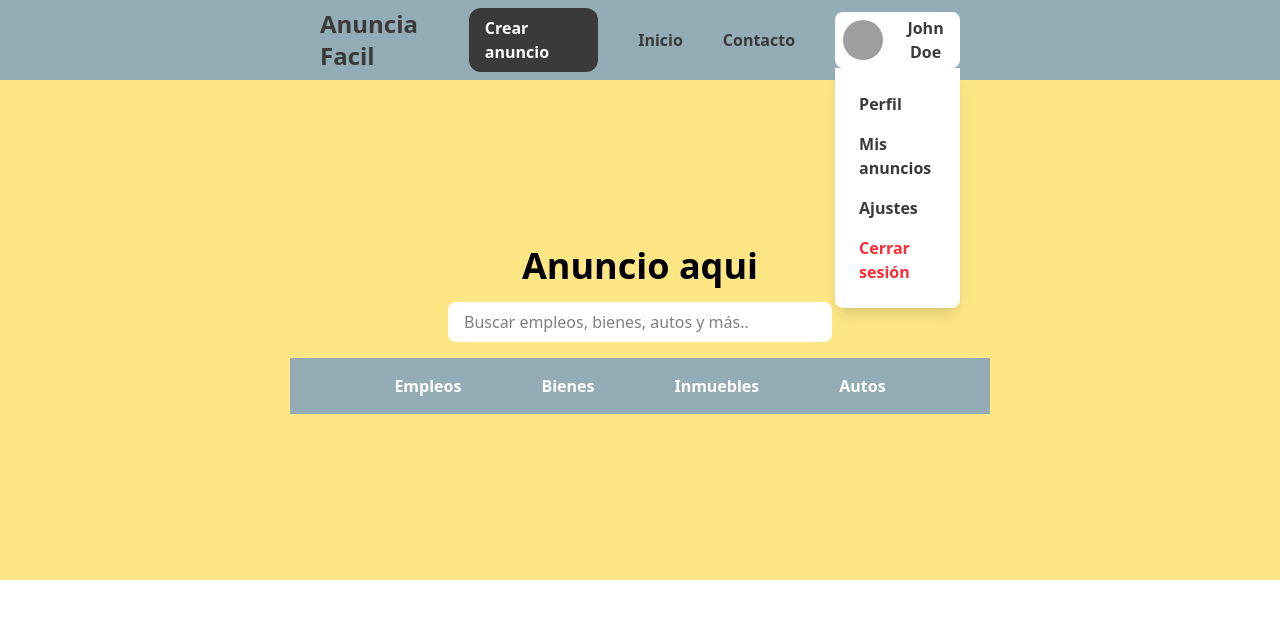
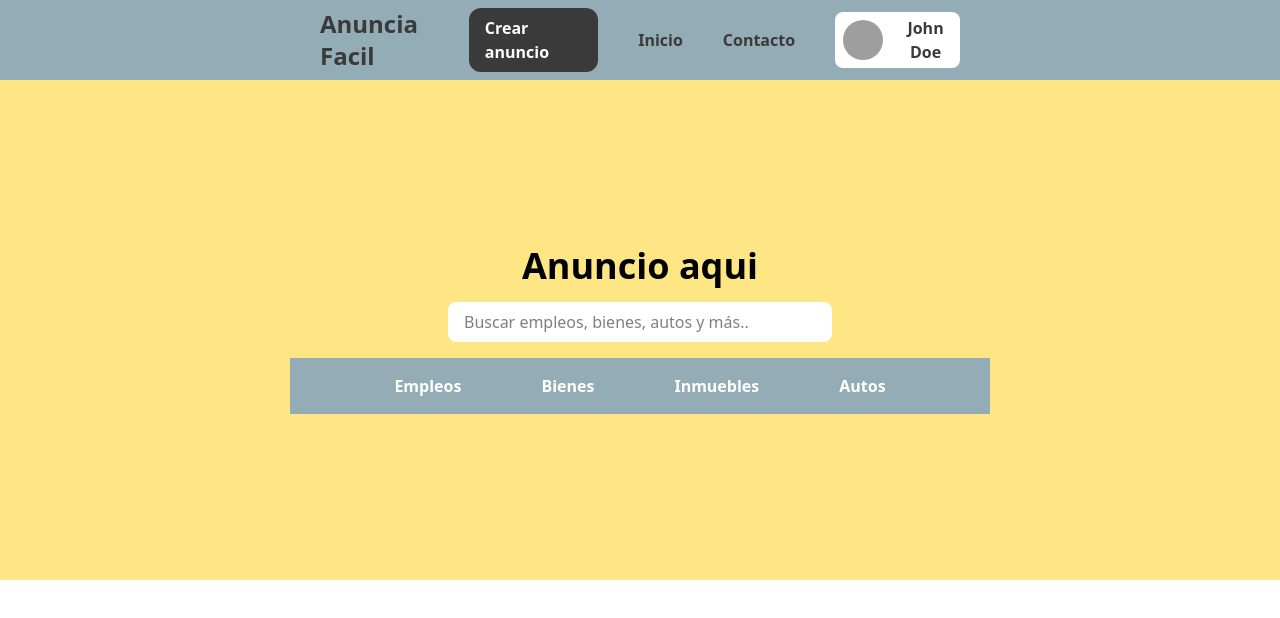
Before and after one commit to YaulPauly/anunciofacil-frontend, an Angular app: page / in a window 1280 px wide. Both pictures are taken after a click on the button "John Doe". Shown: the top 618 px of the page. Built offline with nearby package versions, Linux system fonts and the light colour scheme; grey boxes are pictures that could not be loaded.

Commit message:
fix: Solucionar error visual de animación dropdown

```diff
--- a/src/app/components/navbar/navbar.html
+++ b/src/app/components/navbar/navbar.html
@@ -21,13 +21,13 @@
             @if (isLoggedIn()) {
 
                 <button (click)="toggleMenu.set(!toggleMenu())"
-                    class="flex gap-4 items-center bg-white px-2 py-1 rounded-lg cursor-pointer hover:shadow-md transition-shadow">
+                    class="flex gap-4 items-center  bg-white px-2 py-1 rounded-lg cursor-pointer hover:shadow-md transition-shadow">
                     <img [src]="usuario().avatar" class="w-10 h-10 rounded-full" />
                     {{ usuario().nombre }}
                 </button>
 
                 @if (toggleMenu()) {
-                    <div class="absolute right-0 top-full bg-white shadow-lg rounded-b-lg p-6 flex flex-col gap-4 z-50">
+                    <div class="animation-dropdown absolute right-0 top-full bg-white shadow-lg rounded-b-lg p-6 flex flex-col gap-4 z-50">
                         <a routerLink="/perfil">Perfil</a>
                         <a routerLink="/mis-anuncios">Mis anuncios</a>
                         <a routerLink="/ajustes">Ajustes</a>
```
